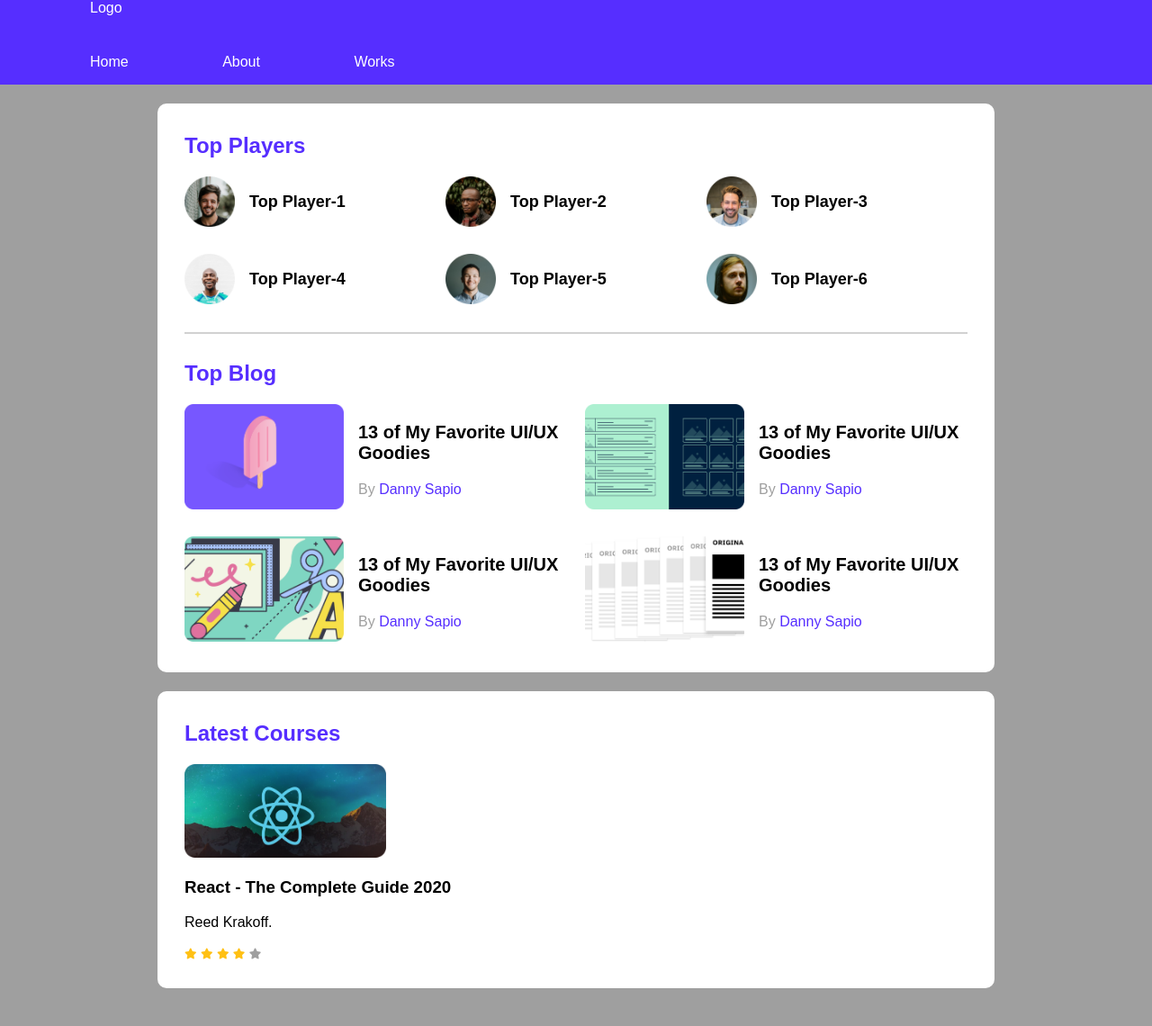
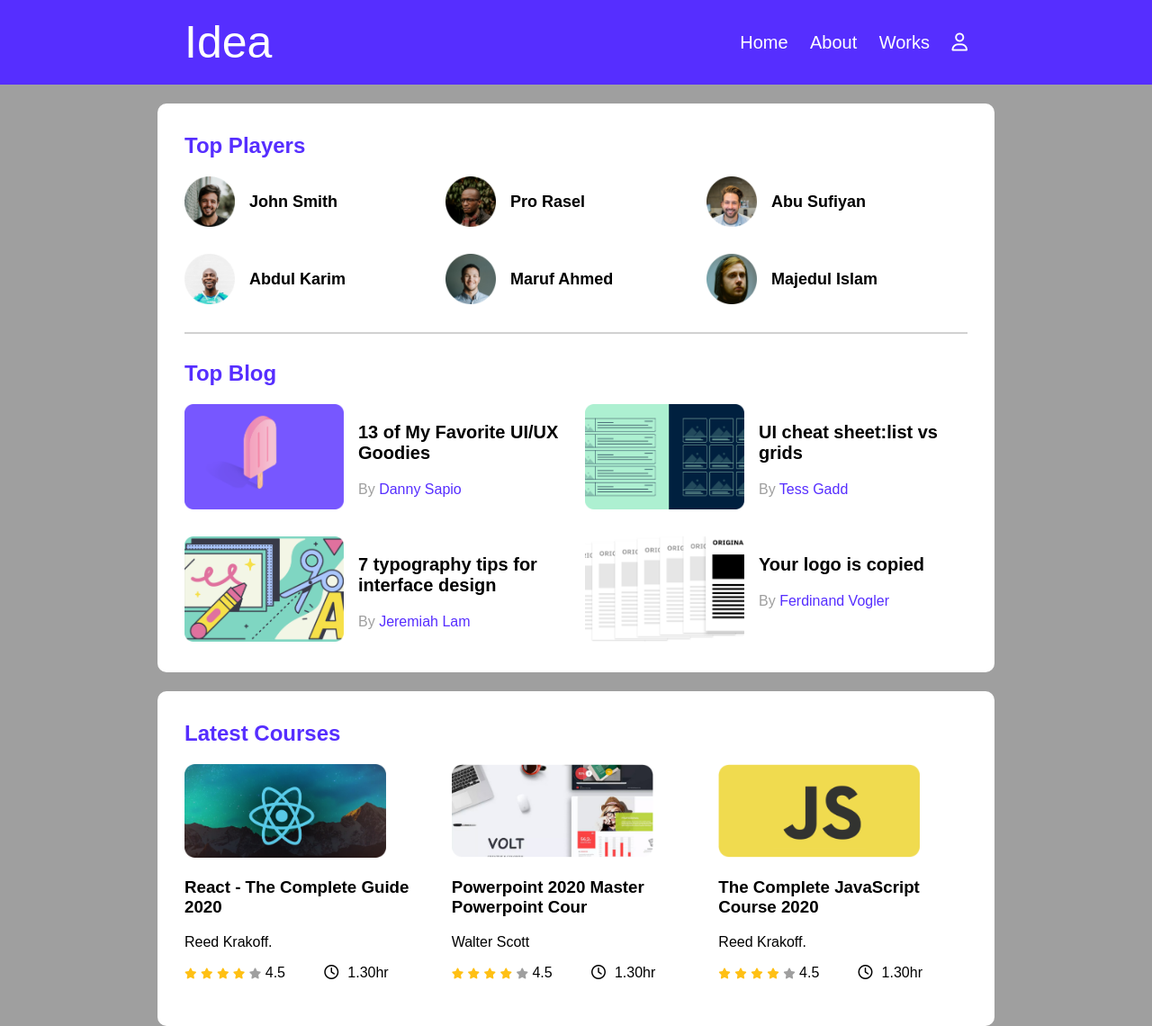
Before and after one commit to FarhanFuhad24/leader-board, a plain HTML site: page index.html in a window 1280 px wide. Shown: the whole page at 90% size. Before the commit the page ends 1098 px from the top, so only its background shows below. Drawn offline with Linux system fonts and the light colour scheme.

Commit message:
courses added

```diff
--- a/css/style.css
+++ b/css/style.css
@@ -1,18 +1,29 @@
 header{
     display: flex;
-    justify-content: space-between;
+    justify-content: center;
     background-color: #562EFF;
     height: 94px;
 }
-header a{
+.menu{
+    display: flex;
+    justify-content: space-between;
+    align-items: center;
+    width: 870px;
+
+}
+.logo{
+    color: white;
+    font-size: 50px;
+}
+nav a{
     text-decoration: none;
     color: white;
-    margin-top: 42px;
-    margin-left: 100px;
+    font-size: 20px;
+    margin-left: 20px;
 }
-.menu{
-    margin-top: 42px;
-    padding-right: 100px;
+.fa-regular.fa-user{
+    font-size: 20px;
+    color: white;
 }
 @import url('https://fonts.googleapis.com/css2?family=Lato&family=Poppins:wght@500&family=Roboto+Slab&family=Ubuntu:ital,wght@0,300;0,400;1,300&display=swap');
 * body{
@@ -98,6 +109,17 @@ hr{
     width: 224px;
     height: 104px;
 }
+.courses{
+    display: grid;
+    grid-template-columns: repeat(3, 1fr);
+    grid-column-gap: 20px;
+    margin-bottom: 20px;
+}
+.course-info{
+    display: flex;
+    align-content: center;
+    justify-content: space-between;
+}
 .fa-star{
     font-size: 12px;
 }
@@ -107,3 +129,9 @@ hr{
 .fa-star.empty{
     color: #9F9F9F;
 }
+.fa-regular.fa-clock{
+    margin-right: 10px;
+}
+.duration{
+    margin-right: 50px;
+}
--- a/index.html
+++ b/index.html
@@ -11,14 +11,13 @@
 </head>
 <body>
     <header>
-       <section>
-         <!-- <nav class="logo"> -->
-            <a href="">Logo</a>
-        <!-- </nav> -->
-            <nav class="menu">
+       <section class="menu">
+            <logo class="logo">Idea</logo>
+            <nav>
                 <a href="">Home</a>
                 <a href="">About</a>
                 <a href="">Works</a>
+                <a href=""><i class="fa-regular fa-user"></i></a>
             </nav>
        </section>
     </header>
@@ -30,27 +29,27 @@
                 <div class="players">
                     <div class="player">
                         <img src="images/players/player-1.png" alt="">
-                        <h3 class="player-name">Top Player-1</h3>
+                        <h3 class="player-name">John Smith</h3>
                     </div>
                     <div class="player">
                         <img src="images/players/player-2.png" alt="">
-                        <h3 class="player-name">Top Player-2</h3>
+                        <h3 class="player-name">Pro Rasel</h3>
                     </div>
                     <div class="player">
                         <img src="images/players/player-3.png" alt="">
-                        <h3 class="player-name">Top Player-3</h3>
+                        <h3 class="player-name">Abu Sufiyan</h3>
                     </div>
                     <div class="player">
                         <img src="images/players/player-4.png" alt="">
-                        <h3 class="player-name">Top Player-4</h3>
+                        <h3 class="player-name">Abdul Karim</h3>
                     </div>
                     <div class="player">
                         <img src="images/players/player-5.png" alt="">
-                        <h3 class="player-name">Top Player-5</h3>
+                        <h3 class="player-name">Maruf Ahmed</h3>
                     </div>
                     <div class="player">
                         <img src="images/players/player-6.png" alt="">
-                        <h3 class="player-name">Top Player-6</h3>
+                        <h3 class="player-name">Majedul Islam</h3>
                     </div>
                 </div>
             </div>
@@ -73,8 +72,8 @@
                         <img src="images/blogs/blog-2.png" alt="">
                     </div>
                     <div class="blog-info">
-                        <h3 class="blog-tittle">13 of My Favorite UI/UX Goodies</h3>
-                        <p class="blog-author">By <a href="">Danny Sapio</a></p>
+                        <h3 class="blog-tittle">UI cheat sheet:list vs grids</h3>
+                        <p class="blog-author">By <a href="">Tess Gadd</a></p>
                     </div>
                 </article>
                 <article class="blog">
@@ -82,8 +81,8 @@
                         <img src="images/blogs/blog-3.png" alt="">
                     </div>
                     <div class="blog-info">
-                        <h3 class="blog-tittle">13 of My Favorite UI/UX Goodies</h3>
-                        <p class="blog-author">By <a href="">Danny Sapio</a></p>
+                        <h3 class="blog-tittle">7 typography tips for interface design</h3>
+                        <p class="blog-author">By <a href="">Jeremiah Lam</a></p>
                     </div>
                 </article>
                 <article class="blog">
@@ -91,8 +90,8 @@
                         <img src="images/blogs/blog-4.png" alt="">
                     </div>
                     <div class="blog-info">
-                        <h3 class="blog-tittle">13 of My Favorite UI/UX Goodies</h3>
-                        <p class="blog-author">By <a href="">Danny Sapio</a></p>
+                        <h3 class="blog-tittle">Your logo is copied</h3>
+                        <p class="blog-author">By <a href="">Ferdinand Vogler</a></p>
                     </div>
                 </article>
             </div>
@@ -116,7 +115,51 @@
                                 <i class="fa-solid fa-star filled"></i>
                                 <i class="fa-solid fa-star filled"></i>
                                 <i class="fa-solid fa-star empty"></i>
+                                <span>4.5</span>
                             </div>
+                            <div class="duration"><i class="fa-regular fa-clock"></i>1.30hr</div>
+                        </div>
+                    </div>
+                </div>
+                <div class="course">
+                    <div class="course-banner">
+                        <img src="images/courses/course-2.png" alt="">
+                    </div>
+                    <div class="course-detail">
+                        <h3 class="course-tittle">Powerpoint 2020 Master Powerpoint Cour
+                        </h3>
+                        <p class="course-author">Walter Scott</p>
+                        <div class="course-info">
+                            <div>
+                                <i class="fa-solid fa-star filled"></i>
+                                <i class="fa-solid fa-star filled"></i>
+                                <i class="fa-solid fa-star filled"></i>
+                                <i class="fa-solid fa-star filled"></i>
+                                <i class="fa-solid fa-star empty"></i>
+                                <span>4.5</span>
+                            </div>
+                            <div class="duration"><i class="fa-regular fa-clock"></i>1.30hr</div>
+                        </div>
+                    </div>
+                </div>
+                <div class="course">
+                    <div class="course-banner">
+                        <img src="images/courses/course-3.png" alt="">
+                    </div>
+                    <div class="course-detail">
+                        <h3 class="course-tittle">The Complete JavaScript Course 2020
+                        </h3>
+                        <p class="course-author">Reed Krakoff.</p>
+                        <div class="course-info">
+                            <div>
+                                <i class="fa-solid fa-star filled"></i>
+                                <i class="fa-solid fa-star filled"></i>
+                                <i class="fa-solid fa-star filled"></i>
+                                <i class="fa-solid fa-star filled"></i>
+                                <i class="fa-solid fa-star empty"></i>
+                                <span>4.5</span>
+                            </div>
+                            <div class="duration"><i class="fa-regular fa-clock"></i>1.30hr</div>
                         </div>
                     </div>
                 </div>
```
